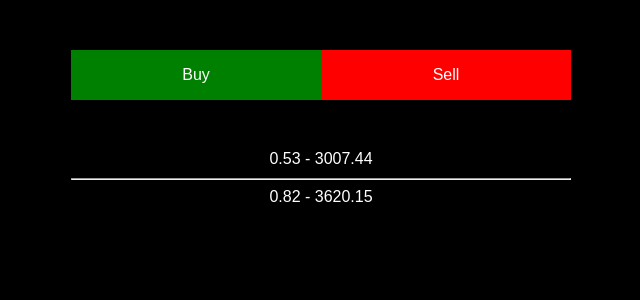
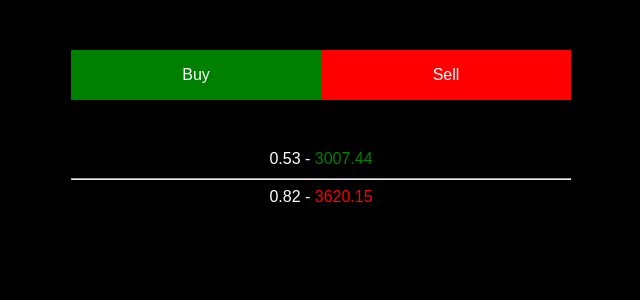
Before and after one commit to aravindsrivats/verbose-umbrella, a React (Vite) app: page / in a window 1280 px wide. Shown: the top 300 px of the page, without its empty margins (319-959 px from the left). Built offline with nearby package versions, Linux system fonts and the light colour scheme.

Commit message:
split into separate components

```diff
--- /dev/null
+++ b/src/components/BuyOrders/index.js
@@ -0,0 +1,21 @@
+import { Item } from './styled'
+
+import { useOrders } from '~/src/store/orders'
+
+const BuyOrders = () => {
+  const [list] = useOrders()
+
+  return (
+    <>
+      {list
+        .filter(item => item.type === 'buy')
+        .map(item => (
+          <Item key={item.id}>
+            {item.size.toFixed(2)} - <span>{item.price.toFixed(2)}</span>
+          </Item>
+        ))}
+    </>
+  )
+}
+
+export { BuyOrders }
--- /dev/null
+++ b/src/components/BuyOrders/styled.js
@@ -0,0 +1,11 @@
+import styled from '@emotion/styled'
+
+const Item = styled.div`
+  text-align: center;
+  margin-bottom: 10px;
+  & span {
+    color: green;
+  }
+`
+
+export { Item }
--- a/src/components/OrderList/index.js
+++ b/src/components/OrderList/index.js
@@ -1,27 +1,14 @@
-import { Item, Wrapper } from './styled'
+import { BuyOrders } from '~/src/components/BuyOrders'
+import { SellOrders } from '~/src/components/SellOrders'
 
-import { useOrders } from '~/src/store/orders'
+import { Wrapper } from './styled'
 
 const OrderList = () => {
-  const [list] = useOrders()
-
   return (
     <Wrapper>
-      {list
-        .filter(item => item.type === 'buy')
-        .map(item => (
-          <Item key={item.id}>
-            {item.size.toFixed(2)} - {item.price.toFixed(2)}
-          </Item>
-        ))}
+      <BuyOrders />
       <hr />
-      {list
-        .filter(item => item.type === 'sell')
-        .map(item => (
-          <Item key={item.id}>
-            {item.size.toFixed(2)} - {item.price.toFixed(2)}
-          </Item>
-        ))}
+      <SellOrders />
     </Wrapper>
   )
 }
--- a/src/components/OrderList/styled.js
+++ b/src/components/OrderList/styled.js
@@ -4,9 +4,4 @@ const Wrapper = styled.div`
   margin-top: 50px;
 `
 
-const Item = styled.div`
-  text-align: center;
-  margin-bottom: 10px;
-`
-
-export { Wrapper, Item }
+export { Wrapper }
--- /dev/null
+++ b/src/components/SellOrders/index.js
@@ -0,0 +1,21 @@
+import { Item } from './styled'
+
+import { useOrders } from '~/src/store/orders'
+
+const SellOrders = () => {
+  const [list] = useOrders()
+
+  return (
+    <>
+      {list
+        .filter(item => item.type === 'sell')
+        .map(item => (
+          <Item key={item.id}>
+            {item.size.toFixed(2)} - <span>{item.price.toFixed(2)}</span>
+          </Item>
+        ))}
+    </>
+  )
+}
+
+export { SellOrders }
--- /dev/null
+++ b/src/components/SellOrders/styled.js
@@ -0,0 +1,11 @@
+import styled from '@emotion/styled'
+
+const Item = styled.div`
+  text-align: center;
+  margin-bottom: 10px;
+  & span {
+    color: red;
+  }
+`
+
+export { Item }
```
